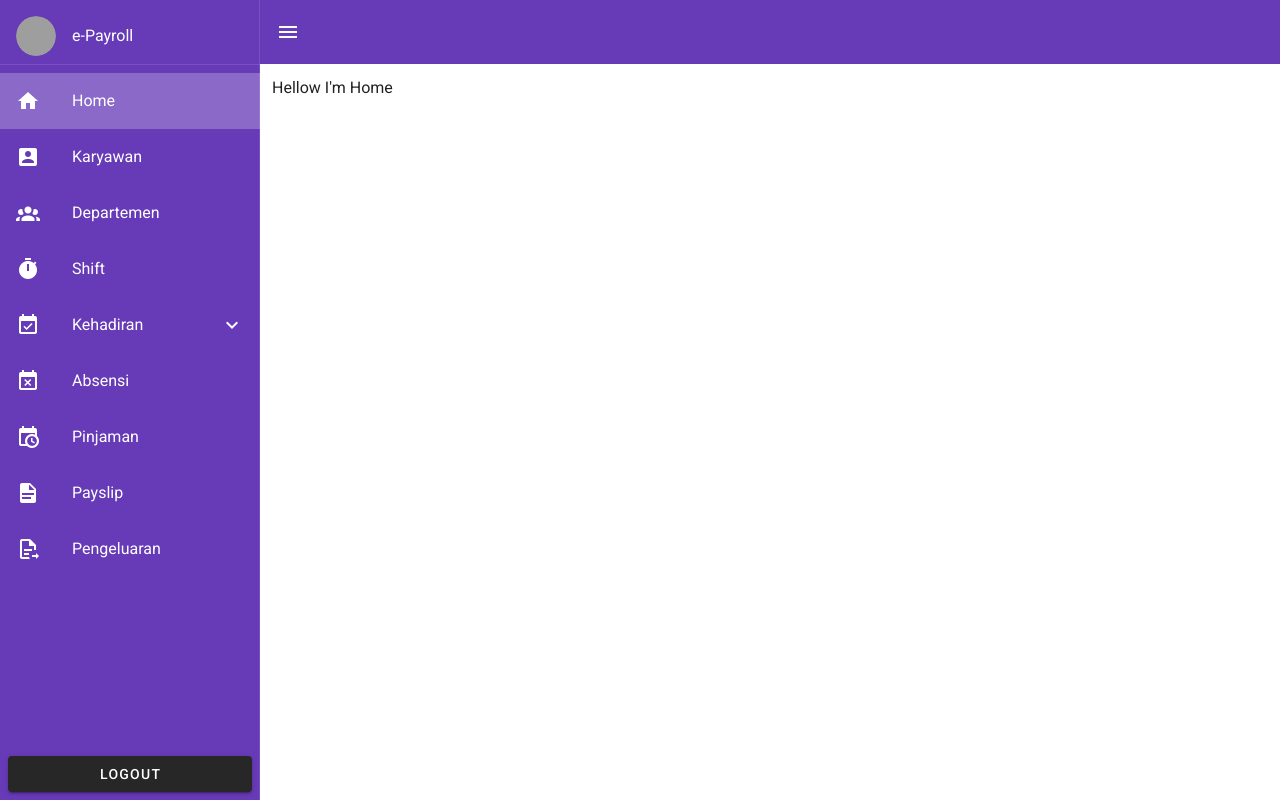
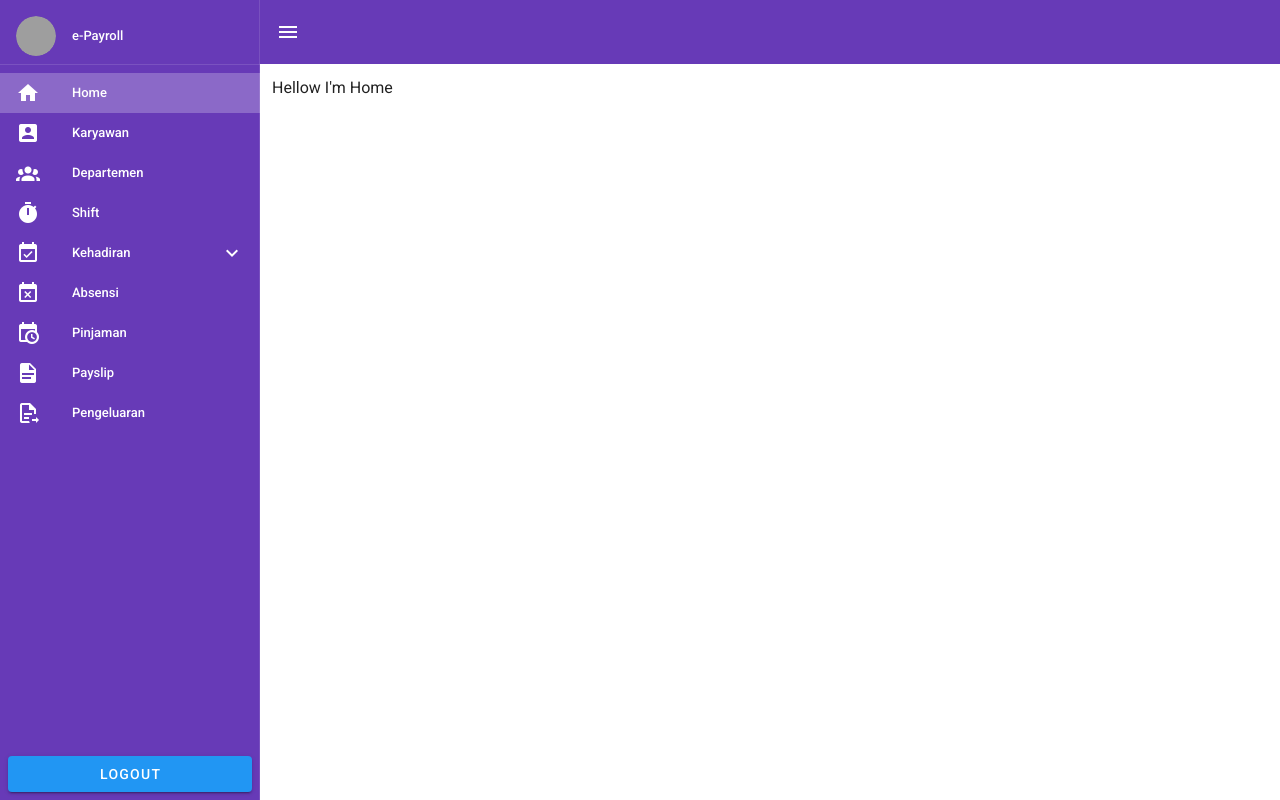
Before and after one commit to initsolution/mj-frontend, a Vue app: page / in a window 1280 px wide. Built offline with nearby package versions, Linux system fonts and the light colour scheme; grey boxes are pictures that could not be loaded; what v-currency-field, vue-sweetalert2 would draw is missing.

Commit message:
update style drawer

```diff
--- a/src/views/components/core/NavigationDrawer.vue
+++ b/src/views/components/core/NavigationDrawer.vue
@@ -9,7 +9,7 @@
     width="260"
     dark
   >
-    <v-list>
+    <v-list dense>
       <v-list-item>
         <v-list-item-avatar>
           <v-img src="https://randomuser.me/api/portraits/men/78.jpg"></v-img>
@@ -49,6 +49,7 @@
           v-else
           :prepend-icon="item.icon"
           :value="false"
+          color="#ffffff"
           no-action
         >
           <template v-slot:activator>
@@ -70,7 +71,7 @@
 
     <template v-slot:append>
       <div class="pa-2">
-        <v-btn block> Logout </v-btn>
+        <v-btn color="blue" block> Logout </v-btn>
       </div>
     </template>
   </v-navigation-drawer>
```
